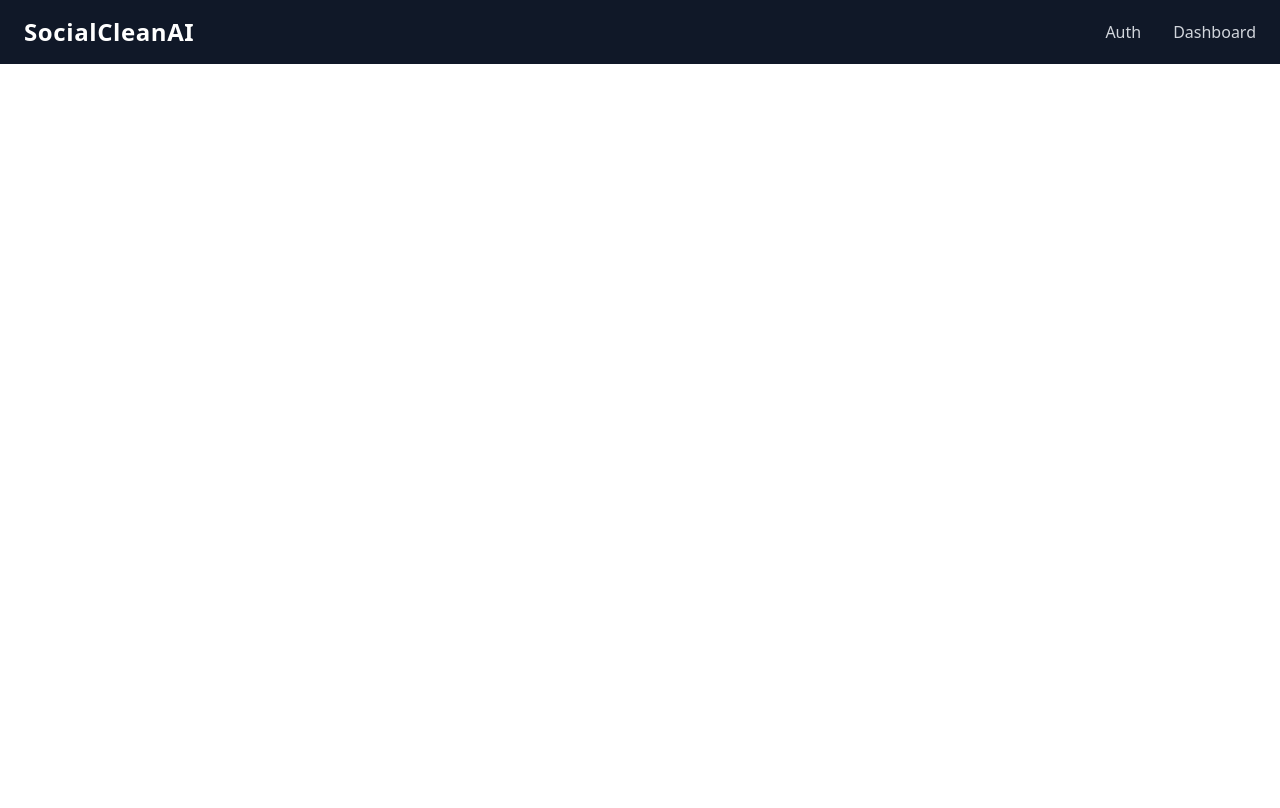
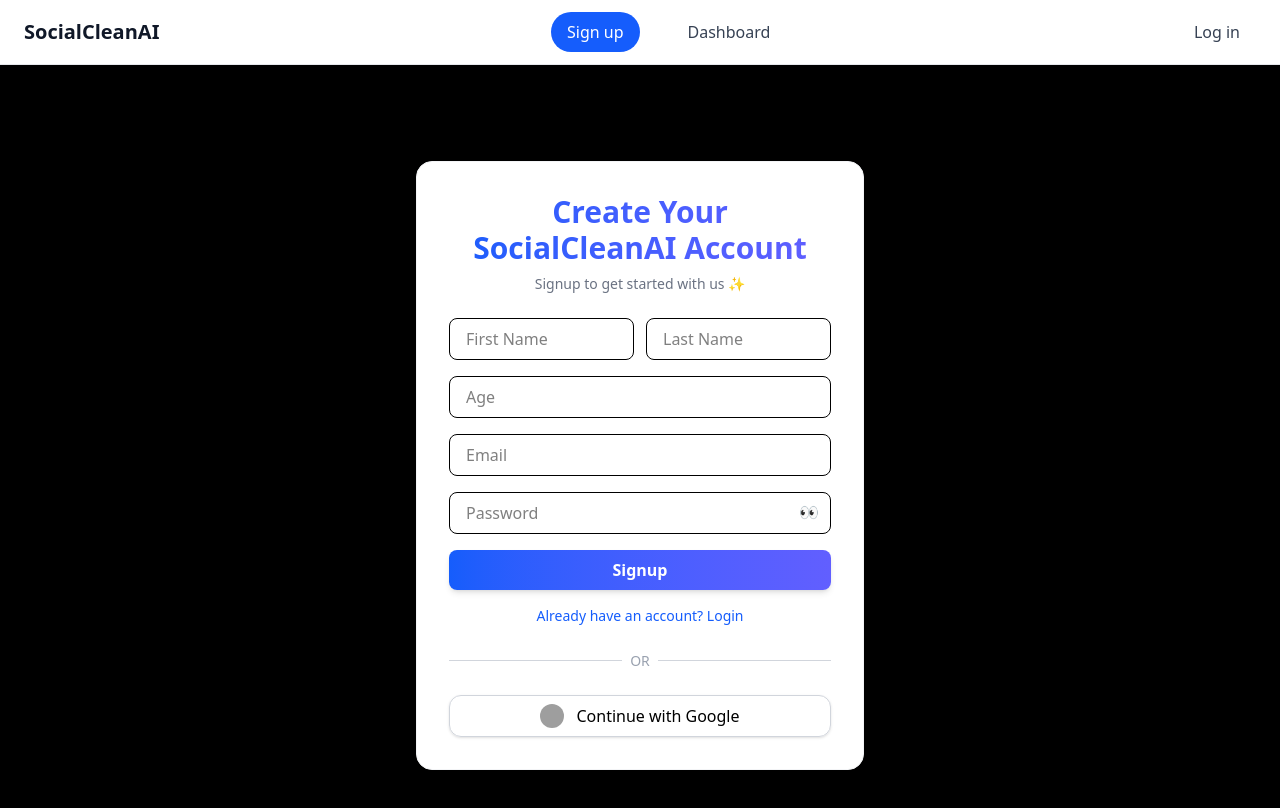
Before and after one commit to arfatkazi/SocialClean.AI, a React (Vite) app in the folder frontend/socialcleanAI/: page /signup in a window 1280 px wide. Shown: the top 808 px of the page. Built offline with nearby package versions, Linux system fonts and the light colour scheme; grey boxes are pictures that could not be loaded.

Commit message:
frontend updated

```diff
--- a/frontend/socialcleanAI/src/App.jsx
+++ b/frontend/socialcleanAI/src/App.jsx
@@ -1,5 +1,5 @@
 import React from "react";
-import { Routes, Route } from "react-router-dom";
+import { Routes, Route, Navigate } from "react-router-dom";
 import AuthPage from "./pages/AuthPage";
 import ForgotPassword from "./pages/ForgotPassword";
 import ResetPassword from "./pages/ResetPassword";
@@ -10,11 +10,17 @@
   return (
     <>
       <Navbar />
+
       <Routes>
-        <Route path="/" element={<AuthPage />} />
+        <Route path="/" element={<Navigate to="/login" replace />} />
+        <Route path="/login" element={<AuthPage />} />
+        <Route path="/signup" element={<AuthPage />} />
         <Route path="/forgot-password" element={<ForgotPassword />} />
         <Route path="/reset-password/:token" element={<ResetPassword />} />
+
         <Route path="/dashboard" element={<Dashboard />} />
+
+        <Route path="*" element={<Navigate to="/login" replace />} />
       </Routes>
     </>
   );
--- a/frontend/socialcleanAI/src/components/Navbar.jsx
+++ b/frontend/socialcleanAI/src/components/Navbar.jsx
@@ -1,69 +1,77 @@
-import { useState, useEffect } from "react";
+import { useState } from "react";
 import { Link } from "react-router-dom";
-import { motion } from "framer-motion";
 
 export default function Navbar() {
   const [isOpen, setIsOpen] = useState(false);
-  const [scrolled, setScrolled] = useState(false);
-
-  useEffect(() => {
-    const handleScroll = () => {
-      setScrolled(window.scrollY > 10);
-    };
-    window.addEventListener("scroll", handleScroll);
-    return () => window.removeEventListener("scroll", handleScroll);
-  }, []);
 
   return (
-    <nav
-      className={`sticky top-0 z-50 px-6 py-4 flex justify-between items-center transition-shadow duration-300 ${
-        scrolled ? "bg-gray-900 shadow-xl" : "bg-gray-900"
-      }`}
+    <nav className="sticky top-0 z-50 bg-white/80 backdrop-blur-lg border-b border-gray-200">
+      <div className="max-w-7xl mx-auto px-6 py-3 flex justify-between items-center">
+        {/* Logo */}
+        <Link to="/" className="text-xl font-bold text-gray-900">
+          SocialCleanAI
+        </Link>
+
+        {/* Desktop Links */}
+        <div className="hidden md:flex items-center space-x-8">
+          <Link
+            to="/signup"
+            className="px-4 py-2 rounded-full bg-blue-600 text-white font-medium hover:bg-black transition-colors duration-300"
           >
-      <div className="text-2xl font-bold text-white tracking-wide hover:text-gray-300 transition-colors cursor-pointer">
-        SocialCleanAI
-      </div>
-
-      <div className="hidden md:flex space-x-8">
-        <Link
-          to="/"
-          className="relative text-gray-300 hover:text-white font-medium transition-colors after:content-[''] after:absolute after:-bottom-1 after:left-0 after:w-0 after:h-0.5 after:bg-white after:transition-all hover:after:w-full"
-        >
-          Auth
+            Sign up
           </Link>
           <Link
             to="/dashboard"
-          className="relative text-gray-300 hover:text-white font-medium transition-colors after:content-[''] after:absolute after:-bottom-1 after:left-0 after:w-0 after:h-0.5 after:bg-white after:transition-all hover:after:w-full"
+            className="px-4 py-2 rounded-full text-gray-700 font-medium hover:bg-black hover:text-white transition-colors duration-300"
           >
             Dashboard
           </Link>
         </div>
 
-      <motion.div
-        className="md:hidden flex flex-col justify-between w-6 h-5 cursor-pointer"
+        {/* Desktop Actions */}
+        <div className="hidden md:flex items-center space-x-4">
+          <Link
+            to="/login"
+            className="px-4 py-2 rounded-full text-gray-700 font-medium hover:bg-black hover:text-white transition-colors duration-300"
+          >
+            Log in
+          </Link>
+        </div>
+
+        {/* Mobile Menu Button */}
+        <button
+          className="md:hidden flex flex-col space-y-1 focus:outline-none"
           onClick={() => setIsOpen(!isOpen)}
-        whileTap={{ scale: 0.9 }}
         >
-        <span className="block h-0.5 w-full bg-white"></span>
-        <span className="block h-0.5 w-full bg-white"></span>
-        <span className="block h-0.5 w-full bg-white"></span>
-      </motion.div>
+          <span className="w-6 h-0.5 bg-gray-800"></span>
+          <span className="w-6 h-0.5 bg-gray-800"></span>
+          <span className="w-6 h-0.5 bg-gray-800"></span>
+        </button>
+      </div>
 
       {isOpen && (
-        <div className="absolute top-16 right-6 bg-gray-800 text-white p-4 rounded-lg shadow-lg md:hidden flex flex-col gap-4">
+        <div className="md:hidden bg-white/90 backdrop-blur-lg border-t border-gray-200 p-4 space-y-4">
           <Link
-            to="/"
-            className="hover:text-gray-300"
+            to="/signup"
+            className="block text-center px-4 py-2 rounded-full bg-blue-600 text-white font-medium hover:bg-black transition-colors duration-300"
             onClick={() => setIsOpen(false)}
           >
-            Auth
+            Sign up
           </Link>
           <Link
             to="/dashboard"
-            className="hover:text-gray-300"
+            className="block px-4 py-2 rounded-full text-gray-700 font-medium hover:bg-black hover:text-white transition-colors duration-300"
             onClick={() => setIsOpen(false)}
           >
             Dashboard
+          </Link>
+          <hr />
+          <Link
+            to="/login"
+            className="block px-4 py-2 rounded-full text-gray-700 font-medium hover:bg-black hover:text-white transition-colors duration-300"
+            onClick={() => setIsOpen(false)}
+          >
+            Log in
           </Link>
         </div>
       )}
--- /dev/null
+++ b/frontend/socialcleanAI/src/pages/AuthForm.jsx
@@ -0,0 +1,152 @@
+import { useState } from "react";
+import InputField from "./InputField";
+
+export default function AuthForm({ isLogin, navigate }) {
+  const [showPassword, setShowPassword] = useState(false);
+  const [form, setForm] = useState({
+    email: "",
+    password: "",
+    firstName: "",
+    lastName: "",
+    age: "",
+    gender: "",
+  });
+
+  const handleChange = (e) =>
+    setForm({ ...form, [e.target.name]: e.target.value });
+
+  const handleSubmit = async (e) => {
+    e.preventDefault();
+
+    if (!isLogin) {
+      const age = parseInt(form.age, 10);
+      if (age < 18) {
+        alert("You must be at least 18 years old to sign up.");
+        return;
+      }
+      if (age >= 18 && age <= 25) {
+        form.gender = "adult"; // auto-assign
+      }
+    }
+
+    const url = isLogin
+      ? "http://localhost:5000/api/auth/login"
+      : "http://localhost:5000/api/auth/signup";
+
+    const response = await fetch(url, {
+      method: "POST",
+      headers: { "Content-Type": "application/json" },
+      body: JSON.stringify(form),
+    });
+
+    const data = await response.json();
+    if (data.token) {
+      localStorage.setItem("token", data.token);
+      navigate("/dashboard");
+    } else {
+      alert(data.message || "Error");
+    }
+  };
+
+  return (
+    <form onSubmit={handleSubmit} className="space-y-4">
+      {/* Signup fields */}
+      {!isLogin && (
+        <>
+          <div className="flex gap-3">
+            <InputField
+              type="text"
+              name="firstName"
+              placeholder="First Name"
+              value={form.firstName}
+              onChange={handleChange}
+              required
+            />
+            <InputField
+              type="text"
+              name="lastName"
+              placeholder="Last Name"
+              value={form.lastName}
+              onChange={handleChange}
+              required
+            />
+          </div>
+
+          <InputField
+            type="number"
+            name="age"
+            placeholder="Age"
+            value={form.age}
+            onChange={handleChange}
+            required
+          />
+
+          {/* Age Logic */}
+          {form.age >= 18 && form.age <= 25 && (
+            <p className="text-green-600 text-sm font-semibold">
+              Category: Adult
+            </p>
+          )}
+
+          {form.age > 25 && (
+            <select
+              name="gender"
+              value={form.gender}
+              onChange={handleChange}
+              required
+              className="w-full px-4 py-2 border rounded-lg focus:ring-2 focus:ring-blue-500 outline-none"
+            >
+              <option value="">Select Gender</option>
+              <option value="male">Male</option>
+              <option value="female">Female</option>
+            </select>
+          )}
+
+          {form.age && form.age < 18 && (
+            <p className="text-red-600 text-sm font-semibold">
+              You must be at least 18 years old to sign up.
+            </p>
+          )}
+        </>
+      )}
+
+      {/* Email */}
+      <InputField
+        type="email"
+        name="email"
+        placeholder="Email"
+        value={form.email}
+        onChange={handleChange}
+        required
+      />
+
+      {/* Password */}
+      <div className="relative">
+        <InputField
+          type={showPassword ? "text" : "password"}
+          name="password"
+          placeholder="Password"
+          value={form.password}
+          onChange={handleChange}
+          required
+        />
+        <button
+          type="button"
+          onClick={() => setShowPassword(!showPassword)}
+          className="absolute right-3 top-2 text-m"
+        >
+          {showPassword ? "🙈" : "👀"}
+        </button>
+      </div>
+
+      {/* Submit */}
+      <button
+        type="submit"
+        className="relative w-full bg-gradient-to-r from-blue-600 to-indigo-500 text-white py-2 rounded-lg font-semibold shadow-md overflow-hidden group hover:shadow-xl transition-all duration-500"
+      >
+        <span className="relative z-10">{isLogin ? "Login" : "Signup"}</span>
+        <span className="absolute inset-0 bg-gradient-to-r from-transparent via-white/30 to-transparent -translate-x-[200%] group-hover:translate-x-[200%] transition-transform duration-700 ease-in-out"></span>
+      </button>
+    </form>
+  );
+}
--- a/frontend/socialcleanAI/src/pages/AuthPage.jsx
+++ b/frontend/socialcleanAI/src/pages/AuthPage.jsx
@@ -1,7 +1,8 @@
-import { useState } from "react";
-import { useNavigate } from "react-router-dom";
+import { useState, useEffect } from "react";
+import { useNavigate, useLocation } from "react-router-dom";
 
 export default function AuthPage() {
+  const location = useLocation();
   const [isLogin, setIsLogin] = useState(true);
   const [showPassword, setShowPassword] = useState(false);
   const [form, setForm] = useState({
@@ -14,12 +15,34 @@
   });
   const navigate = useNavigate();
 
+  // ✅ Detect current route and set auth mode
+  useEffect(() => {
+    if (location.pathname === "/signup") {
+      setIsLogin(false);
+    } else {
+      setIsLogin(true);
+    }
+  }, [location.pathname]);
+
   const handleChange = (e) => {
     setForm({ ...form, [e.target.name]: e.target.value });
   };
 
   const handleSubmit = async (e) => {
     e.preventDefault();
+
+    if (!isLogin) {
+      const age = parseInt(form.age, 10);
+      if (age < 18) {
+        alert("You must be at least 18 years old to sign up.");
+        return;
+      }
+
+      if (age >= 18 && age <= 25) {
+        form.gender = "adult"; // auto-assign
+      }
+    }
+
     const url = isLogin
       ? "http://localhost:5000/api/auth/login"
       : "http://localhost:5000/api/auth/signup";
@@ -43,20 +66,13 @@
     window.location.href = "http://localhost:5000/api/auth/google";
   };
 
+  // ✅ Better: redirect instead of toggling state
   const toggleAuthMode = () => {
-    setIsLogin(!isLogin);
-    setForm({
-      email: "",
-      password: "",
-      firstName: "",
-      lastName: "",
-      age: "",
-      gender: "",
-    });
+    navigate(isLogin ? "/signup" : "/login");
   };
 
   return (
-    <div className="min-h-screen flex items-center justify-center bg-gradient-to-r from-blue-50 to-indigo-100 px-4">
+    <div className="min-h-screen flex items-center justify-center bg-gradient-to-r bg-black px-4">
       <div className="w-full max-w-md bg-white rounded-2xl shadow-2xl p-8 border border-gray-100">
         <h2 className="text-3xl font-extrabold text-center bg-gradient-to-r from-blue-600 to-indigo-500 bg-clip-text text-transparent">
           {isLogin
@@ -93,7 +109,6 @@
                 />
               </div>
 
-              {/* Age Input */}
               <input
                 type="number"
                 name="age"
@@ -104,7 +119,12 @@
                 className="w-full px-4 py-2 border rounded-lg focus:ring-2 focus:ring-blue-500 outline-none"
               />
 
-              {/* Show gender only if age > 25 */}
+              {form.age >= 18 && form.age <= 25 && (
+                <p className="text-green-600 text-sm font-semibold">
+                  Category: Adult
+                </p>
+              )}
+
               {form.age > 25 && (
                 <select
                   name="gender"
@@ -117,6 +137,12 @@
                   <option value="male">Male</option>
                   <option value="female">Female</option>
                 </select>
+              )}
+
+              {form.age && form.age < 18 && (
+                <p className="text-red-600 text-sm font-semibold">
+                  You must be at least 18 years old to sign up.
+                </p>
               )}
             </>
           )}
--- /dev/null
+++ b/frontend/socialcleanAI/src/pages/GoogleButton.jsx
@@ -0,0 +1,15 @@
+export default function GoogleButton({ onClick }) {
+  return (
+    <button
+      onClick={onClick}
+      className="w-full flex items-center justify-center gap-3 border border-gray-300 rounded-xl py-2 hover:bg-gray-50 transition-shadow shadow-sm hover:shadow-md font-medium"
+    >
+      <img
+        src="https://www.svgrepo.com/show/355037/google.svg"
+        alt="Google"
+        className="w-6 h-6 rounded-full"
+      />
+      Continue with Google
+    </button>
+  );
+}
--- /dev/null
+++ b/frontend/socialcleanAI/src/pages/InputField.jsx
@@ -0,0 +1,20 @@
+export default function InputField({
+  type,
+  name,
+  placeholder,
+  value,
+  onChange,
+  required,
+}) {
+  return (
+    <input
+      type={type}
+      name={name}
+      placeholder={placeholder}
+      value={value}
+      onChange={onChange}
+      required={required}
+      className="w-full px-4 py-2 border rounded-lg focus:ring-2 focus:ring-blue-500 outline-none"
+    />
+  );
+}
--- /dev/null
+++ b/frontend/socialcleanAI/src/pages/LoginPage.jsx
@@ -0,0 +1,42 @@
+import { useNavigate } from "react-router-dom";
+import AuthForm from "./AuthForm";
+import GoogleButton from "./GoogleButton";
+
+export default function LoginPage() {
+  const navigate = useNavigate();
+
+  const handleGoogleAuth = () => {
+    window.location.href = "http://localhost:5000/api/auth/google";
+  };
+
+  return (
+    <div className="min-h-screen flex items-center justify-center bg-black px-4">
+      <div className="w-full max-w-md bg-white rounded-2xl shadow-2xl p-8 border border-gray-100">
+        <h2 className="text-3xl font-extrabold text-center bg-gradient-to-r from-blue-600 to-indigo-500 bg-clip-text text-transparent">
+          Login to SocialCleanAI
+        </h2>
+        <p className="text-center text-gray-500 mt-2 mb-6 text-sm">
+          Login to continue your journey 🚀
+        </p>
+
+        <AuthForm isLogin={true} navigate={navigate} />
+
+        {/* Switch to Signup */}
+        <p className="mt-4 text-sm text-center">
+          New here?{" "}
+          <a href="/signup" className="text-blue-600 hover:underline">
+            Create an account
+          </a>
+        </p>
+
+        <div className="flex items-center my-6">
+          <hr className="flex-grow border-gray-300" />
+          <span className="mx-2 text-gray-400 text-sm">OR</span>
+          <hr className="flex-grow border-gray-300" />
+        </div>
+
+        <GoogleButton onClick={handleGoogleAuth} />
+      </div>
+    </div>
+  );
+}
--- /dev/null
+++ b/frontend/socialcleanAI/src/pages/SignupPage.jsx
@@ -0,0 +1,45 @@
+import { useNavigate } from "react-router-dom";
+import AuthForm from "./AuthForm";
+import GoogleButton from "./GoogleButton";
+
+export default function SignupPage() {
+  const navigate = useNavigate();
+
+  const handleGoogleAuth = () => {
+    window.location.href = "http://localhost:5000/api/auth/google";
+  };
+
+  return (
+    <div className="min-h-screen flex items-center justify-center bg-black px-4">
+      <div className="w-full max-w-md bg-white rounded-2xl shadow-2xl p-8 border border-gray-100">
+        <h2 className="text-3xl font-extrabold text-center bg-gradient-to-r from-blue-600 to-indigo-500 bg-clip-text text-transparent">
+          Create Your SocialCleanAI Account
+        </h2>
+        <p className="text-center text-gray-500 mt-2 mb-6 text-sm">
+          Signup to get started with us ✨
+        </p>
+
+        {/* Auth Form */}
+        <AuthForm isLogin={false} navigate={navigate} />
+
+        {/* Switch to Login */}
+        <p className="mt-4 text-sm text-center">
+          Already have an account?{" "}
+          <a href="/login" className="text-blue-600 hover:underline">
+            Login
+          </a>
+        </p>
+
+        {/* Divider */}
+        <div className="flex items-center my-6">
+          <hr className="flex-grow border-gray-300" />
+          <span className="mx-2 text-gray-400 text-sm">OR</span>
+          <hr className="flex-grow border-gray-300" />
+        </div>
+
+        {/* Google Button */}
+        <GoogleButton onClick={handleGoogleAuth} />
+      </div>
+    </div>
+  );
+}
```
Lines whose indentation alone changed are shown as unchanged.
